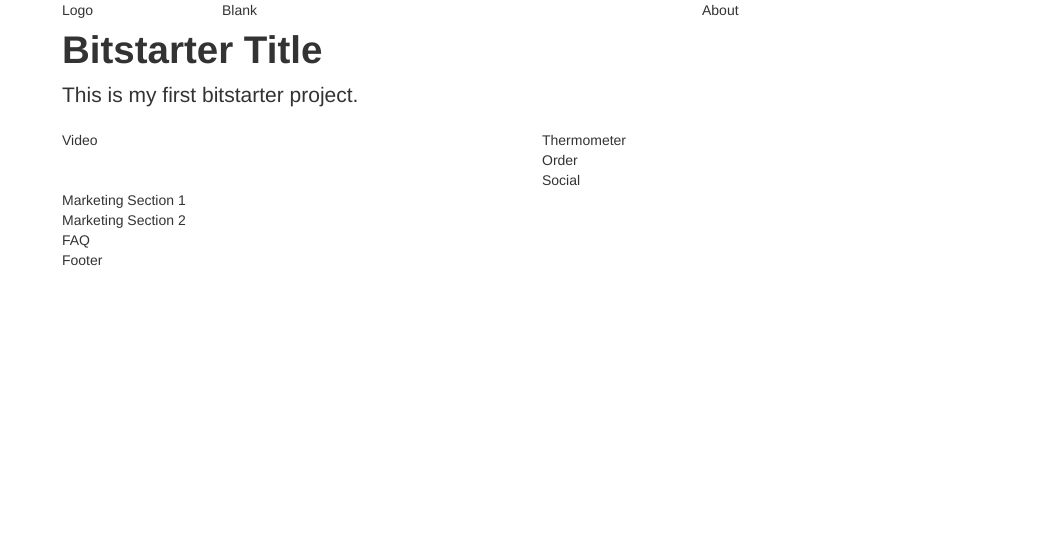
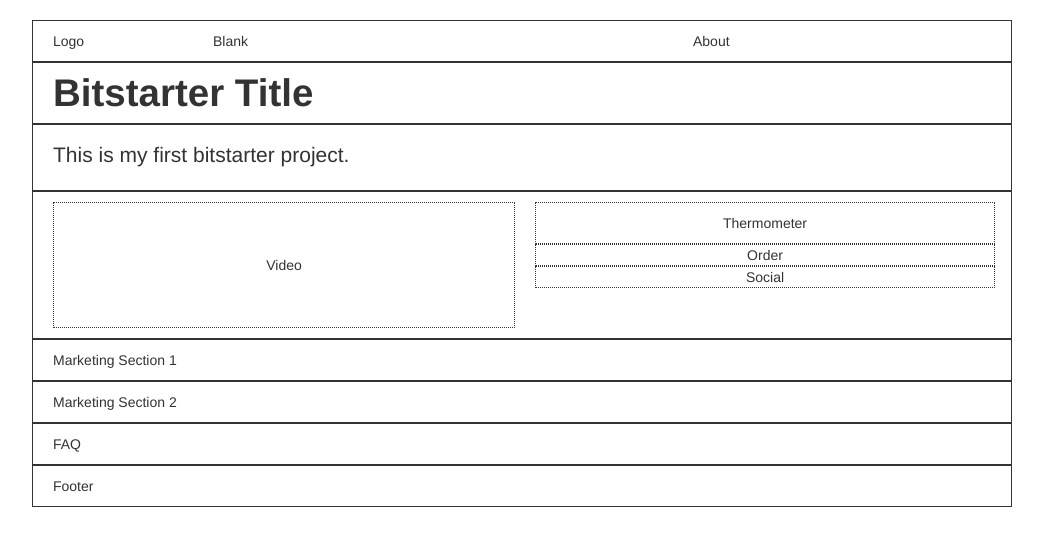
Before and after one commit to Valay/bitstarter, a website: page index.html in a window 1280 px wide. Shown: the whole page, without its empty margins (108-1151 px from the left). Drawn offline with Linux system fonts and the light colour scheme; files that its build step writes are made by us from their sources; the site is published under a folder, as on GitHub Pages, so addresses that start at the root find nothing; files whose address does not match are found by name.

Commit message:
forward slash problem in index HTML removed

```diff
--- a/index.html
+++ b/index.html
@@ -6,7 +6,7 @@
 	<title> Bitstarter </title>
 	<!-- Change this absolute path to relative path -->
 	<link type="text/css" rel="stylesheet" href="/Users/valayshah/Dropbox/Coursera/StartUp_Engineering/bitstarter/bootstrap/css/bootstrap.css">
-	<link type="text/css" rel="stylesheet" href="/css/index.css">
+	<link type="text/css" rel="stylesheet" href="css/index.css">
 </head>
 <body>
     <div class="container">
```
Also changed, not shown: css/index.css (line endings or trailing spaces).
